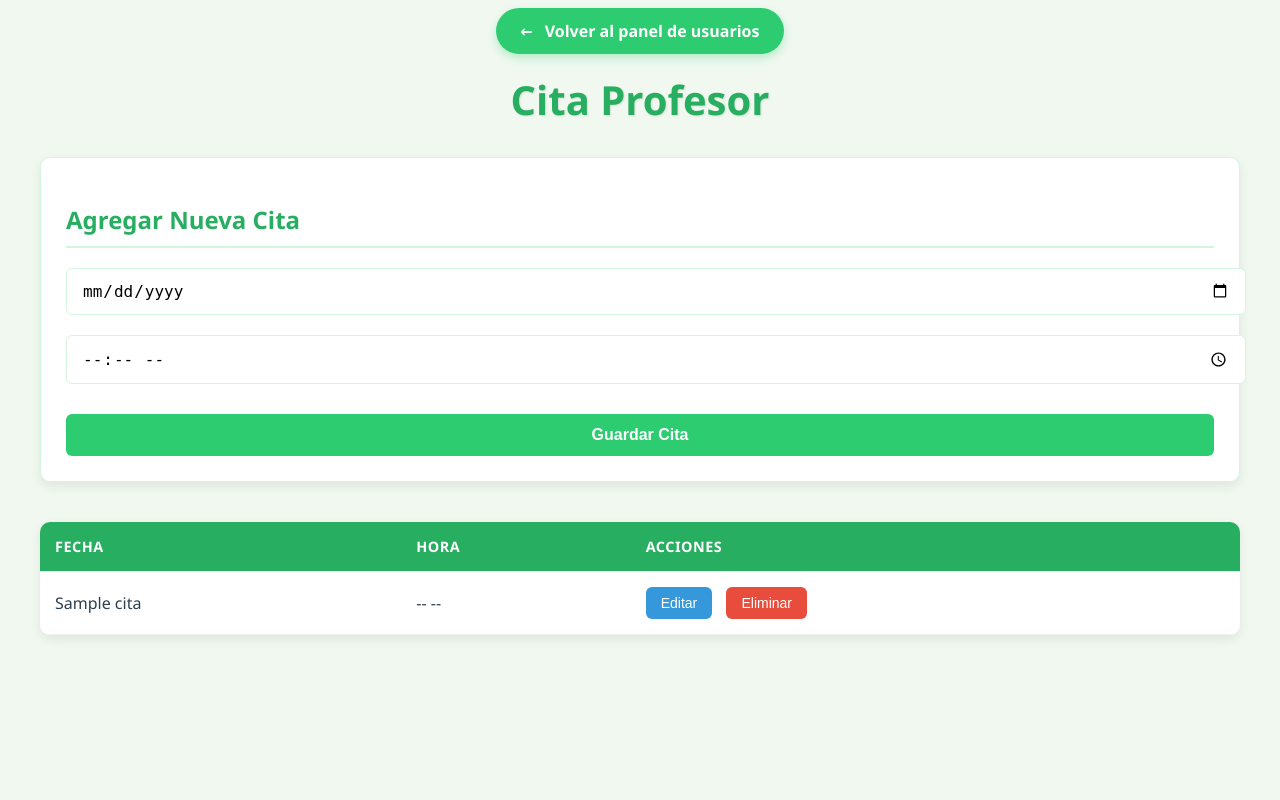
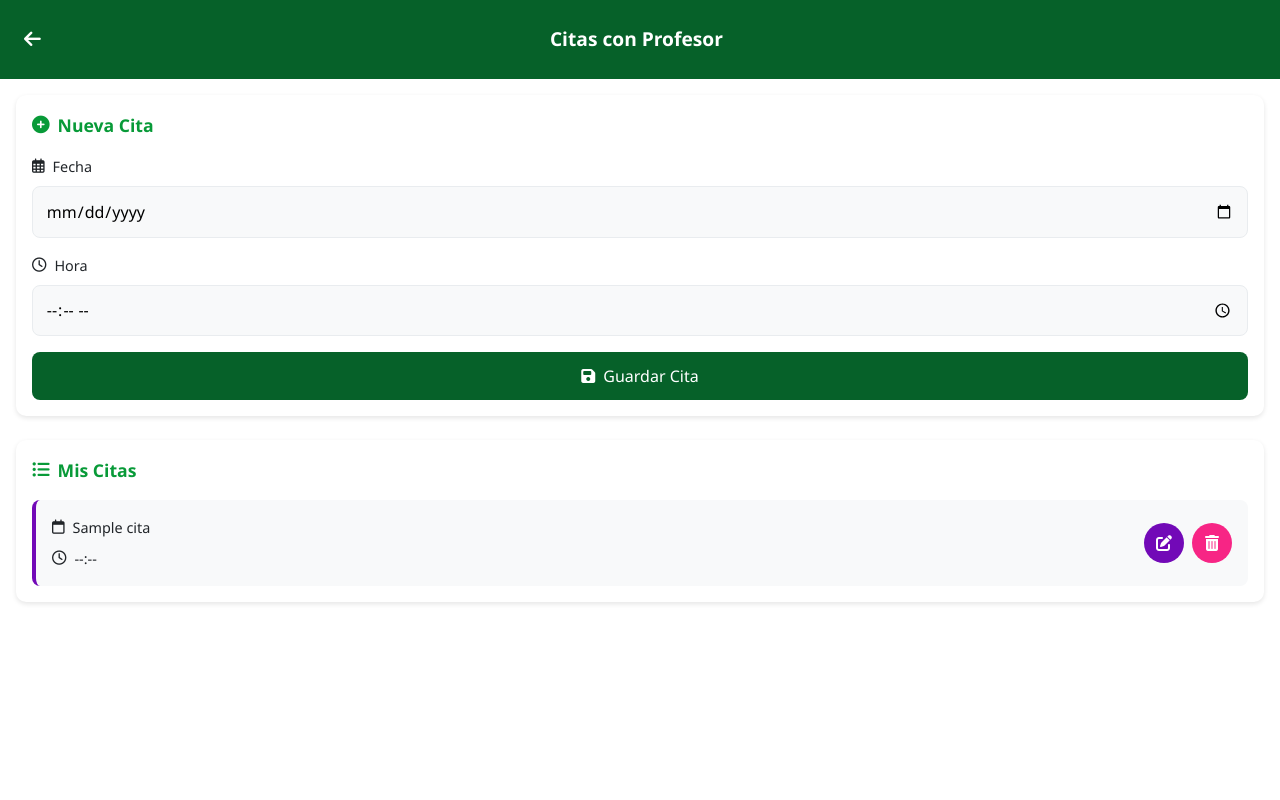
Before and after one commit to Miguel8817/PsicologiaPomaray, a Flask app: template templates/GestionProfesor.html in a window 1280 px wide. Run offline with Flask 3, Linux system fonts and the light colour scheme; the template is opened without the code that fills it: most values are stand-ins (such as "Sample title", 1, 10 or a date in 2020); some libraries are stand-ins or nearby versions.

Commit message:
Add files via upload

```diff
--- a/static/css/GestionCitas.css
+++ b/static/css/GestionCitas.css
@@ -1,6 +1,6 @@
 :root {
-    --primary: #4361ee;
-    --primary-dark: #3a0ca3;
+    --primary: #066129;
+    --primary-dark: #089a38;
     --accent: #4895ef;
     --success: #4cc9f0;
     --danger: #f72585;
--- a/static/css/GestionProfesor.css
+++ b/static/css/GestionProfesor.css
@@ -1,251 +1,285 @@
-body {
-    font-family: 'Segoe UI', Tahoma, Geneva, Verdana, sans-serif;
-    background-color: #f0f8f0;
-    padding: 20px;
-    color: #2c3e50;
-    max-width: 1200px;
-    margin: 0 auto;
+:root {
+    --primary: #066129;
+    --primary-dark: #089a38;
+    --accent: #7209b7;
+    --success: #4cc9f0;
+    --danger: #f72585;
+    --light: #f8f9fa;
+    --dark: #212529;
+    --gray: #6c757d;
+    --light-gray: #e9ecef;
 }
 
-h1 {
-    text-align: center;
-    color: #27ae60;
-    margin-bottom: 30px;
-    font-size: 2.5rem;
-    text-shadow: 1px 1px 2px rgba(0, 0, 0, 0.1);
+* {
+    margin: 0;
+    padding: 0;
+    box-sizing: border-box;
+    font-family: 'Segoe UI', Tahoma, Geneva, Verdana, sans-serif;
 }
 
-/* Botón Volver centrado y decorado */
-.volver-container {
-    text-align: center;
-    margin-bottom: 30px;
+body {
+    background-color: #f5f7fa;
+    color: var(--dark);
+    line-height: 1.6;
 }
 
-.btn-volver {
-    background-color: #2ecc71;
-    color: white;
-    padding: 12px 25px;
-    border-radius: 30px;
-    font-size: 16px;
-    cursor: pointer;
-    border: none;
-    font-weight: 600;
-    text-decoration: none;
-    box-shadow: 0 4px 8px rgba(46, 204, 113, 0.3);
-    transition: background-color 0.3s, transform 0.2s;
+.mobile-container {
+    max-width: 100%;
+    margin: 0 auto;
+    background-color: white;
+    min-height: 100vh;
+    box-shadow: 0 0 10px rgba(0, 0, 0, 0.1);
+    position: relative;
+    overflow-x: hidden;
 }
 
-.btn-volver:hover {
-    background-color: #27ae60;
-    transform: translateY(-2px);
+/* Header Styles */
+.app-header {
+    display: flex;
+    justify-content: space-between;
+    align-items: center;
+    padding: 1rem;
+    background-color: var(--primary);
+    color: white;
+    position: sticky;
+    top: 0;
+    z-index: 10;
 }
 
-.btn-volver span {
-    margin-right: 8px;
-    font-weight: bold;
+.back-btn {
+    color: white;
+    font-size: 1.2rem;
+    text-decoration: none;
+    padding: 0.5rem;
 }
 
-.form-container {
-    background-color: #fff;
-    padding: 25px;
-    border-radius: 10px;
-    box-shadow: 0 4px 12px rgba(0, 0, 0, 0.08);
-    margin-bottom: 40px;
-    border: 1px solid #d5f5e3;
+.app-header h1 {
+    font-size: 1.2rem;
+    font-weight: 600;
 }
 
-.form-title {
-    color: #27ae60;
-    margin-bottom: 20px;
-    font-size: 1.5rem;
-    border-bottom: 2px solid #d5f5e3;
-    padding-bottom: 10px;
+.header-placeholder {
+    width: 40px;
 }
 
-.form-container form input,
-#editForm input {
-    width: 100%;
-    padding: 12px 15px;
-    margin-bottom: 20px;
-    border: 1px solid #d5f5e3;
-    border-radius: 6px;
-    font-size: 16px;
-    transition: border-color 0.3s, box-shadow 0.3s;
+/* Main Content Styles */
+.app-content {
+    padding: 1rem;
 }
 
-.form-container form input:focus,
-#editForm input:focus {
-    border-color: #27ae60;
-    outline: none;
-    box-shadow: 0 0 0 3px rgba(39, 174, 96, 0.2);
+/* Form Styles */
+.add-appointment {
+    background-color: white;
+    border-radius: 10px;
+    padding: 1rem;
+    margin-bottom: 1.5rem;
+    box-shadow: 0 2px 5px rgba(0, 0, 0, 0.1);
 }
 
-.form-container form button,
-#editForm button {
-    background-color: #2ecc71;
+.add-appointment h2,
+.appointments-list h2 {
+    font-size: 1.1rem;
+    margin-bottom: 1rem;
+    color: var(--primary-dark);
+    display: flex;
+    align-items: center;
+    gap: 0.5rem;
+}
+
+.appointment-form {
+    display: flex;
+    flex-direction: column;
+    gap: 1rem;
+}
+
+.form-group {
+    display: flex;
+    flex-direction: column;
+    gap: 0.5rem;
+}
+
+.form-group label {
+    font-size: 0.9rem;
+    color: var(--dark);
+    display: flex;
+    align-items: center;
+    gap: 0.5rem;
+}
+
+.form-group input {
+    padding: 0.8rem;
+    border: 1px solid var(--light-gray);
+    border-radius: 8px;
+    font-size: 1rem;
+    background-color: var(--light);
+}
+
+.btn-submit {
+    background-color: var(--primary);
     color: white;
     border: none;
-    padding: 12px 25px;
-    border-radius: 6px;
-    font-size: 16px;
+    padding: 0.8rem;
+    border-radius: 8px;
+    font-size: 1rem;
+    font-weight: 500;
     cursor: pointer;
-    transition: background-color 0.3s, transform 0.2s;
-    font-weight: 600;
-    width: 100%;
-    margin-top: 10px;
-}
-
-.form-container form button:hover,
-#editForm button:hover {
-    background-color: #27ae60;
-    transform: translateY(-2px);
-}
-
-.table-container {
-    background-color: white;
-    border-radius: 10px;
-    box-shadow: 0 4px 12px rgba(0, 0, 0, 0.08);
-    overflow: hidden;
-    margin-bottom: 40px;
-}
-
-table {
-    width: 100%;
-    border-collapse: collapse;
-}
-
-th,
-td {
-    padding: 15px;
-    text-align: left;
-    border-bottom: 1px solid #ecf0f1;
-}
-
-th {
-    background-color: #27ae60;
-    color: white;
-    text-transform: uppercase;
-    font-size: 0.9rem;
-    letter-spacing: 0.5px;
-}
-
-tbody tr:hover {
-    background-color: #f9f9f9;
-}
-
-.btn {
-    padding: 8px 15px;
-    border-radius: 6px;
-    font-size: 14px;
-    cursor: pointer;
-    border: none;
-    font-weight: 500;
-    margin-right: 5px;
+    display: flex;
+    align-items: center;
+    justify-content: center;
+    gap: 0.5rem;
     transition: background-color 0.3s;
 }
 
+.btn-submit:hover {
+    background-color: var(--primary-dark);
+}
+
+/* Appointments List Styles */
+.appointments-list {
+    background-color: white;
+    border-radius: 10px;
+    padding: 1rem;
+    box-shadow: 0 2px 5px rgba(0, 0, 0, 0.1);
+}
+
+.appointments-container {
+    display: flex;
+    flex-direction: column;
+    gap: 1rem;
+    margin-top: 1rem;
+}
+
+.appointment-card {
+    display: flex;
+    justify-content: space-between;
+    align-items: center;
+    padding: 1rem;
+    background-color: var(--light);
+    border-radius: 8px;
+    border-left: 4px solid var(--accent);
+}
+
+.appointment-info {
+    display: flex;
+    flex-direction: column;
+    gap: 0.5rem;
+}
+
+.appointment-date,
+.appointment-time {
+    display: flex;
+    align-items: center;
+    gap: 0.5rem;
+    font-size: 0.9rem;
+}
+
+.appointment-actions {
+    display: flex;
+    gap: 0.5rem;
+}
+
+.btn-edit,
+.btn-delete {
+    width: 40px;
+    height: 40px;
+    border-radius: 50%;
+    display: flex;
+    align-items: center;
+    justify-content: center;
+    border: none;
+    cursor: pointer;
+    font-size: 1rem;
+    transition: transform 0.2s;
+}
+
 .btn-edit {
-    background-color: #3498db;
+    background-color: var(--accent);
     color: white;
 }
 
-.btn-edit:hover {
-    background-color: #2980b9;
-}
-
-.btn-danger {
-    background-color: #e74c3c;
+.btn-delete {
+    background-color: var(--danger);
     color: white;
 }
 
-.btn-danger:hover {
-    background-color: #c0392b;
+.btn-edit:hover,
+.btn-delete:hover {
+    transform: scale(1.1);
 }
 
+/* Modal Styles */
 .modal {
     display: none;
     position: fixed;
-    z-index: 1000;
+    top: 0;
     left: 0;
-    top: 0;
     width: 100%;
     height: 100%;
     background-color: rgba(0, 0, 0, 0.5);
-    animation: fadeIn 0.3s;
+    z-index: 100;
+    align-items: center;
+    justify-content: center;
 }
 
-@keyframes fadeIn {
+.modal-content {
+    background-color: white;
+    width: 90%;
+    max-width: 400px;
+    border-radius: 10px;
+    overflow: hidden;
+    animation: modalFadeIn 0.3s;
+}
+
+@keyframes modalFadeIn {
     from {
         opacity: 0;
+        transform: translateY(-20px);
     }
 
     to {
         opacity: 1;
-    }
-}
-
-.modal-content {
-    background-color: white;
-    margin: 10% auto;
-    padding: 25px;
-    border-radius: 10px;
-    width: 50%;
-    max-width: 600px;
-    box-shadow: 0 5px 25px rgba(0, 0, 0, 0.2);
-    animation: slideDown 0.4s;
-}
-
-@keyframes slideDown {
-    from {
-        transform: translateY(-50px);
-        opacity: 0;
-    }
-
-    to {
         transform: translateY(0);
-        opacity: 1;
     }
 }
 
 .modal-header {
-    border-bottom: 1px solid #ecf0f1;
-    padding-bottom: 15px;
-    margin-bottom: 20px;
+    display: flex;
+    justify-content: space-between;
+    align-items: center;
+    padding: 1rem;
+    background-color: var(--primary);
+    color: white;
 }
 
-.modal-title {
-    color: #27ae60;
-    font-size: 1.5rem;
-    margin: 0;
+.modal-header h3 {
+    font-size: 1.1rem;
+    display: flex;
+    align-items: center;
+    gap: 0.5rem;
 }
 
-.close {
-    color: #7f8c8d;
-    float: right;
-    font-size: 28px;
-    font-weight: bold;
+.close-modal {
+    background: none;
+    border: none;
+    color: white;
+    font-size: 1.2rem;
     cursor: pointer;
-    transition: color 0.3s;
 }
 
-.close:hover {
-    color: #34495e;
-}
-
-.inline-form {
-    display: inline;
-    margin-left: 5px;
-}
-
-@media (max-width: 768px) {
-    .modal-content {
-        width: 90%;
-        margin: 20% auto;
+/* Responsive Adjustments */
+@media (max-width: 480px) {
+    .app-header h1 {
+        font-size: 1rem;
     }
 
-    th,
-    td {
-        padding: 10px;
-        font-size: 0.9rem;
+    .appointment-card {
+        flex-direction: column;
+        align-items: flex-start;
+        gap: 1rem;
+    }
+
+    .appointment-actions {
+        width: 100%;
+        justify-content: flex-end;
     }
 }
--- a/templates/GestionProfesor.html
+++ b/templates/GestionProfesor.html
@@ -3,70 +3,93 @@
 <head>
     <meta charset="UTF-8">
     <meta name="viewport" content="width=device-width, initial-scale=1.0">
+    <title>Citas con Profesores</title>
+    <link rel="stylesheet" href="https://cdnjs.cloudflare.com/ajax/libs/font-awesome/6.4.0/css/all.min.css">
     <link rel="stylesheet" href="/static/css/GestionProfesor.css">
-    <title>CRUD de Citas</title>
 </head>
 <body>
+    <div class="mobile-container">
+        <header class="app-header">
+            <a href="/usuarios" class="back-btn">
+                <i class="fas fa-arrow-left"></i>
+            </a>
+            <h1>Citas con Profesor</h1>
+            <div class="header-placeholder"></div>
+        </header>
 
-    <div class="volver-container">
-        <a href="/usuarios" class="btn-volver"><span>&larr;</span> Volver al panel de usuarios</a>
+        <main class="app-content">
+            <section class="add-appointment">
+                <h2><i class="fas fa-plus-circle"></i> Nueva Cita</h2>
+                <form action="/Guardar_cita_profesor" method="POST" class="appointment-form">
+                    <div class="form-group">
+                        <label for="FechaPR"><i class="far fa-calendar-alt"></i> Fecha</label>
+                        <input type="date" id="FechaPR" name="FechaPR" required>
                     </div>
+                    <div class="form-group">
+                        <label for="HoraPR"><i class="far fa-clock"></i> Hora</label>
+                        <input type="time" id="HoraPR" name="HoraPR" required>
+                    </div>
+                    <button type="submit" class="btn-submit">
+                        <i class="fas fa-save"></i> Guardar Cita
+                    </button>
+                </form>
+            </section>
 
-    <h1>Cita Profesor</h1>
-
-    <div class="form-container">
-        <h2 class="form-title">Agregar Nueva Cita</h2>
-        <form action="/Guardar_cita_profesor" method="POST">
-            <input type="date" name="FechaPR" placeholder="Fecha de la cita" required>
-            <input type="time" name="HoraPR" placeholder="Hora de la cita" required>
-            <button type="submit">Guardar Cita</button>
+            <section class="appointments-list">
+                <h2><i class="fas fa-list-ul"></i> Mis Citas</h2>
+                <div class="appointments-container">
+                    {% for citas in profesor %}
+                    <div class="appointment-card">
+                        <div class="appointment-info">
+                            <div class="appointment-date">
+                                <i class="far fa-calendar"></i>
+                                <span>{{ citas.1 }}</span>
+                            </div>
+                            <div class="appointment-time">
+                                <i class="far fa-clock"></i>
+                                <span>{{ citas.2 if citas.2 else '--:--' }}</span>
+                            </div>
+                        </div>
+                        <div class="appointment-actions">
+                            <button class="btn-edit" onclick="openEditModal('{{ citas.0 }}', '{{ citas.1 }}', '{{ citas.2 }}')">
+                                <i class="fas fa-edit"></i>
+                            </button>
+                            <form action="/Delete_cita_profesor/{{ citas.0 }}" method="POST" class="delete-form">
+                                <button type="submit" class="btn-delete" onclick="return confirm('¿Eliminar esta cita?')">
+                                    <i class="fas fa-trash-alt"></i>
+                                </button>
                             </form>
                         </div>
+                    </div>
+                    {% endfor %}
+                </div>
+            </section>
+        </main>
 
-    <div class="table-container">
-        <table>
-            <thead>
-                <tr>
-                    <th>Fecha</th>
-                    <th>Hora</th>
-                    <th>Acciones</th>
-                </tr>
-            </thead>
-            <tbody>
-                {% for citas in profesor %}
-                <tr>
-                    <td>{{ citas.1 }}</td>
-                    <td>
-                        {% if citas.2 %}
-                            {{ citas.2 }}
-                        {% else %}
-                            -- --
-                        {% endif %}
-                    </td>
-                    <td>
-                        <button onclick="openEditModal('{{ citas.0 }}', '{{ citas.1 }}', '{{ citas.2 }}')" class="btn btn-edit">Editar</button>
-                        <form action="/Delete_cita_profesor/{{ citas.0 }}" method="POST" class="inline-form">
-                            <button type="submit" class="btn btn-danger">Eliminar</button>
-                        </form>
-                    </td>
-                </tr>
-                {% endfor %}
-            </tbody>
-        </table>
-    </div>
-
+        <!-- Modal de Edición -->
         <div id="editModal" class="modal">
             <div class="modal-content">
                 <div class="modal-header">
-                <h2 class="modal-title">Editar Cita</h2>
-                <span class="close" onclick="closeEditModal()">&times;</span>
+                    <h3><i class="fas fa-edit"></i> Editar Cita</h3>
+                    <button class="close-modal" onclick="closeEditModal()">
+                        <i class="fas fa-times"></i>
+                    </button>
                 </div>
-            <form id="editForm" action="/Editar_cita_profesor" method="POST" onsubmit="event.preventDefault(); submitEditForm(this);">
+                <form id="editForm" action="/Editar_cita_profesor" method="POST" class="appointment-form">
                     <input type="hidden" id="editId" name="id">
-                <input type="date" id="editName" name="FechaPR" required>
-                <input type="time" id="editEmail" name="HoraPR" required>
-                <button type="submit" class="btn btn-primary">Guardar Cambios</button>
+                    <div class="form-group">
+                        <label for="editFecha"><i class="far fa-calendar-alt"></i> Fecha</label>
+                        <input type="date" id="editFecha" name="FechaPR" required>
+                    </div>
+                    <div class="form-group">
+                        <label for="editHora"><i class="far fa-clock"></i> Hora</label>
+                        <input type="time" id="editHora" name="HoraPR" required>
+                    </div>
+                    <button type="submit" class="btn-submit">
+                        <i class="fas fa-save"></i> Guardar Cambios
+                    </button>
                 </form>
+            </div>
         </div>
     </div>
 
@@ -75,9 +98,10 @@
 
         function openEditModal(id, fecha, hora) {
             document.getElementById('editId').value = id;
-            document.getElementById('editName').value = fecha;
-            document.getElementById('editEmail').value = hora;
-            editModal.style.display = 'block';
+            document.getElementById('editFecha').value = fecha;
+            document.getElementById('editHora').value = hora;
+            document.getElementById('editForm').action = '/Editar_cita_profesor/' + id;
+            editModal.style.display = 'flex';
         }
 
         function closeEditModal() {
@@ -91,7 +115,7 @@
         }
 
         function submitEditForm(form) {
-            fetch(form.action + '/' + document.getElementById('editId').value, {
+            fetch(form.action, {
                 method: 'POST',
                 body: new FormData(form)
             })
@@ -110,6 +134,12 @@
                 console.error(error);
             });
         }
+
+        // Asignar el evento submit al formulario de edición
+        document.getElementById('editForm').addEventListener('submit', function(e) {
+            e.preventDefault();
+            submitEditForm(this);
+        });
     </script>
 </body>
 </html>
```
Lines whose indentation alone changed are shown as unchanged.
